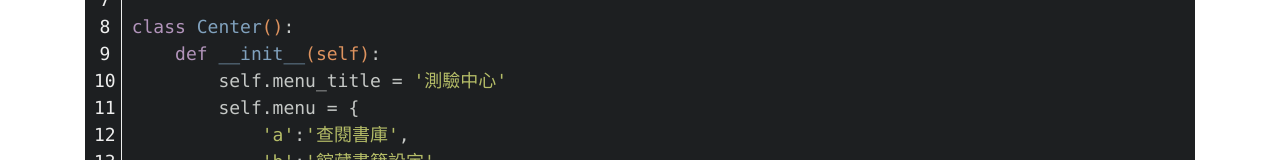
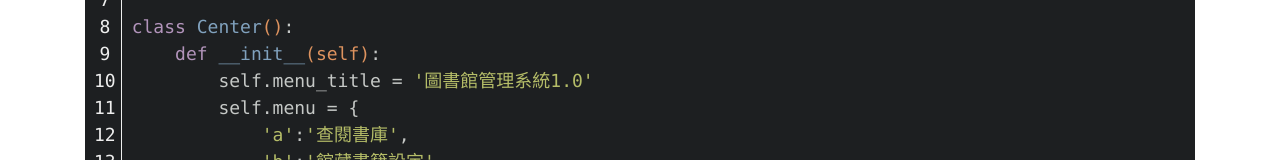
Before and after one commit to vinwerill/vinwerill.github.io, a plain HTML site: page code/index.html in a window 1280 px wide. Shown: the part 551-711 px from the top of the page. Drawn offline with Linux system fonts and the light colour scheme; a script that the page names is missing.

Commit message:
center title changes

```diff
--- a/code/index.html
+++ b/code/index.html
@@ -65,7 +65,7 @@ from adb import DB
 
 class Center():
     def __init__(self):
-        self.menu_title = '測驗中心'
+        self.menu_title = '圖書館管理系統1.0'
         self.menu = {
             'a':'查閱書庫',
             'b':'館藏書籍設定',
```
